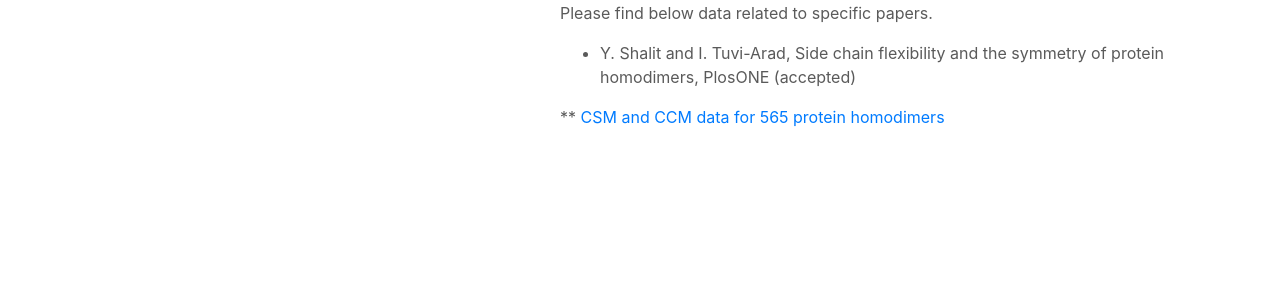
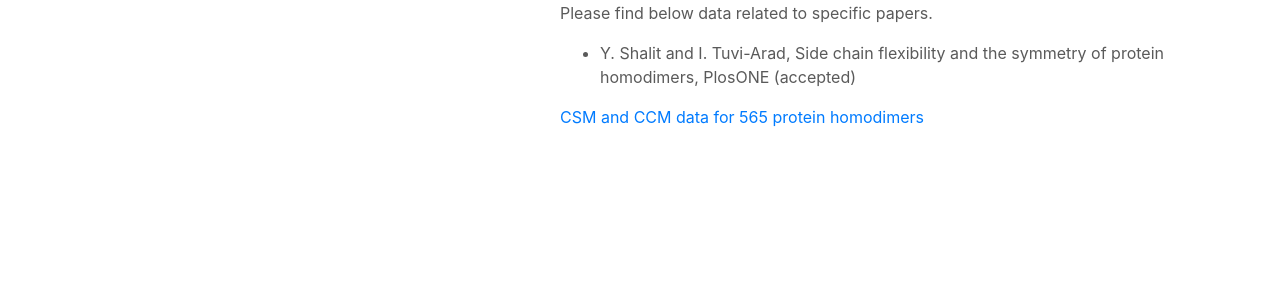
Before and after one commit to continuous-symmetry/our_research_group, a Jekyll site: the page built from 06_Data.md, in a window 1280 px wide. Shown: the part 233-533 px from the top of the page. Built offline with Jekyll 4.4.1, drawn with Linux system fonts in a browser that asks for light colours.

```diff
--- a/06_Data.md
+++ b/06_Data.md
@@ -11,5 +11,5 @@ Please find below data related to specific papers.
 
 * Y. Shalit and I. Tuvi-Arad, Side chain flexibility and the symmetry of protein homodimers, PlosONE (accepted)
 
-** [CSM and CCM data for 565 protein homodimers](/assets/data/S2-appendix.xlsx)
+[CSM and CCM data for 565 protein homodimers](/assets/data/S2-appendix.xlsx)
 <!--[Symmetry of Protein Homodimers](/assets/data/S2-appendix.xlsx)-->
```
